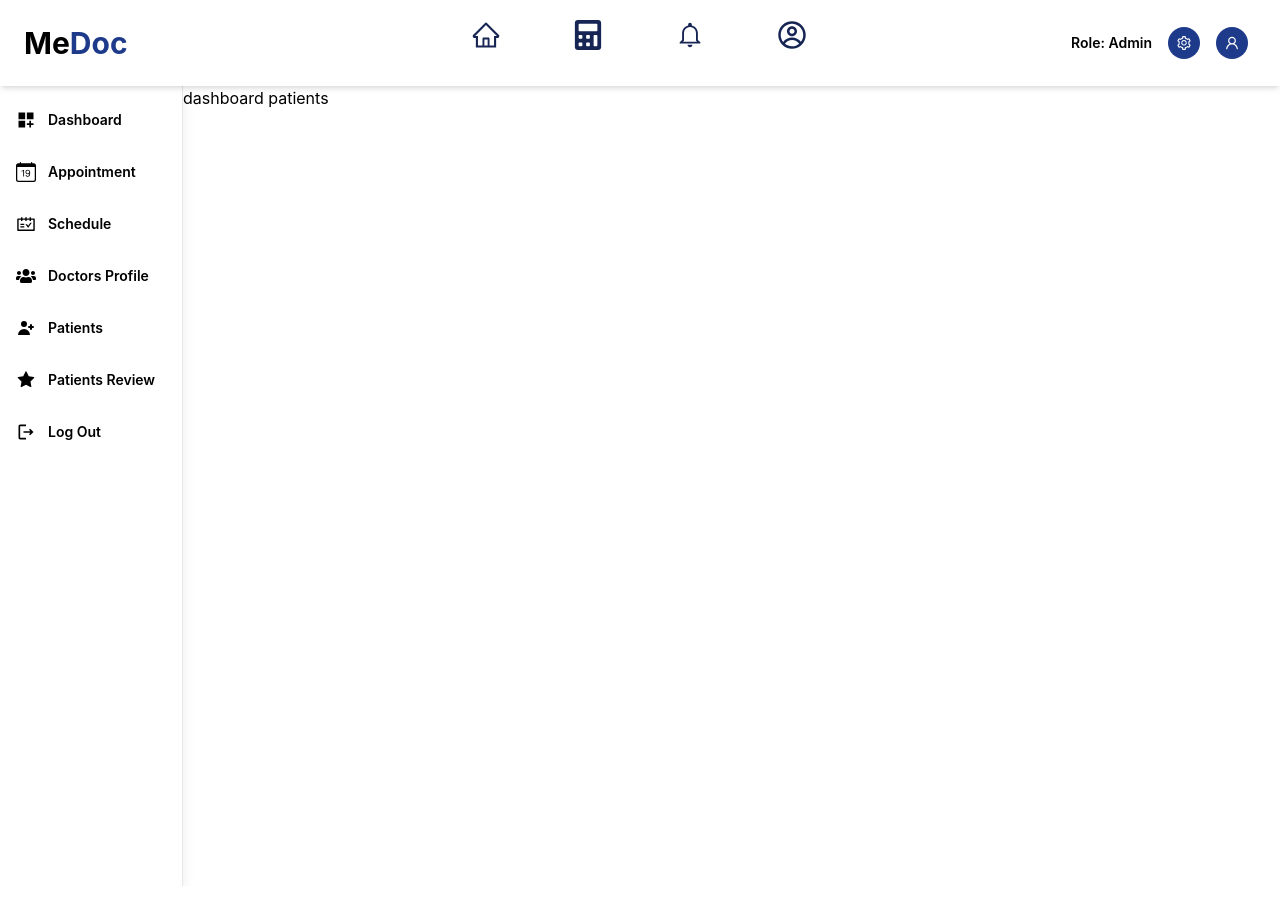
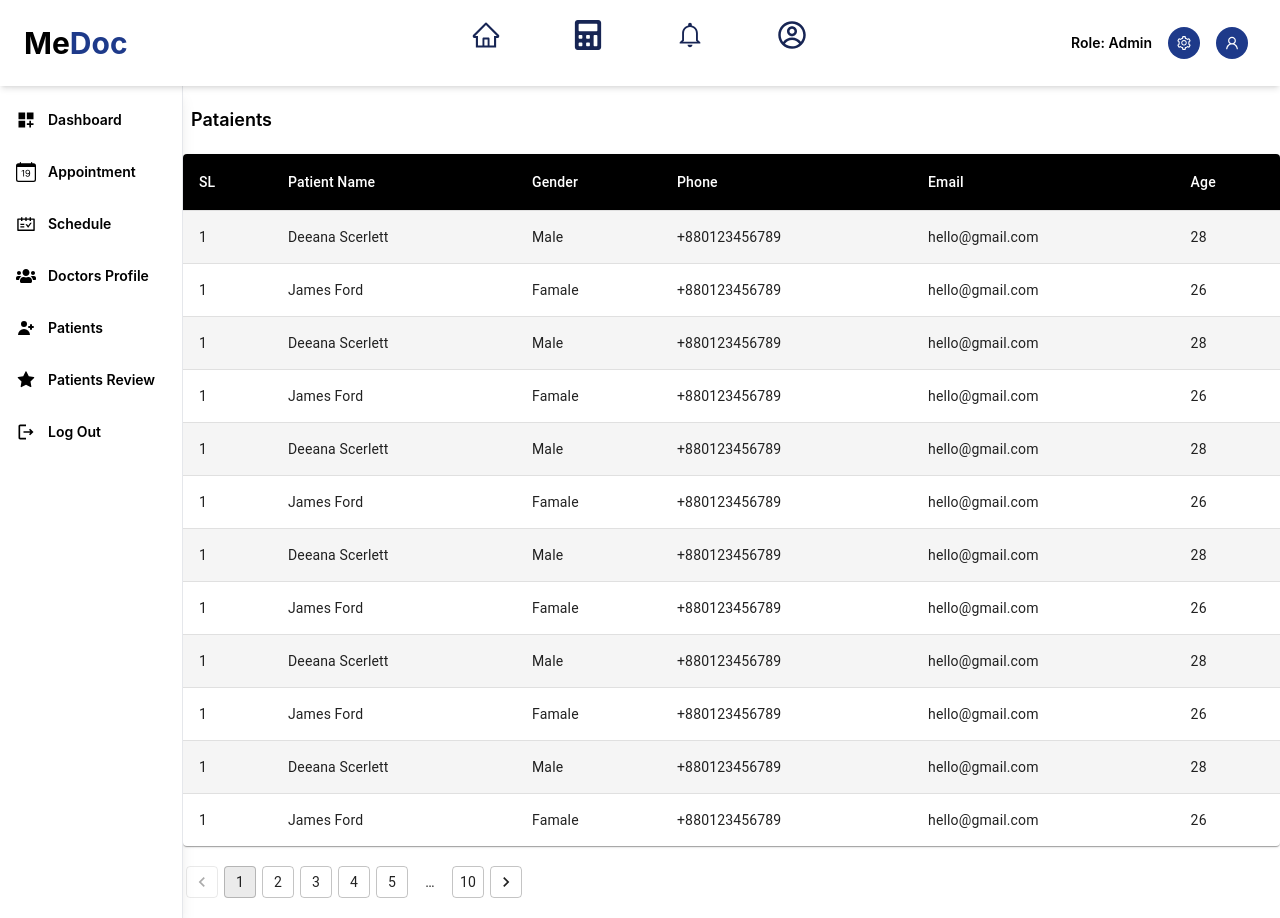
Before and after one commit to Ranagithubrr/hospital, a React (Create React App) app: page /patients in a window 1280 px wide. Before the commit the page ends 886 px from the top, so only its background shows below. Built offline with nearby package versions, Linux system fonts and the light colour scheme.

Commit message:
review & other page updated

```diff
--- /dev/null
+++ b/src/components/dashboard/pateints/Pataientstable.jsx
@@ -0,0 +1,90 @@
+import * as React from 'react';
+import { styled } from '@mui/material/styles';
+import Table from '@mui/material/Table';
+import TableBody from '@mui/material/TableBody';
+import TableCell, { tableCellClasses } from '@mui/material/TableCell';
+import TableContainer from '@mui/material/TableContainer';
+import TableHead from '@mui/material/TableHead';
+import TableRow from '@mui/material/TableRow';
+import Paper from '@mui/material/Paper';
+import { ThemeProvider, createTheme } from '@mui/material/styles';
+
+const StyledTableCell = styled(TableCell)(({ theme }) => ({
+    [`&.${tableCellClasses.head}`]: {
+        backgroundColor: theme.palette.common.black,
+        color: theme.palette.common.white,
+    },
+    [`&.${tableCellClasses.body}`]: {
+        fontSize: 14,
+    },
+}));
+
+const StyledTableRow = styled(TableRow)(({ theme }) => ({
+    '&:nth-of-type(odd)': {
+        backgroundColor: theme.palette.action.hover,
+    },
+    // hide last border
+    '&:last-child td, &:last-child th': {
+        border: 0,
+    },
+}));
+
+function createData(name, calories, fat, carbs, protein) {
+    return { name, calories, fat, carbs, protein };
+}
+
+const rows = [
+    createData('Deeana Scerlett', 'Male', '+880123456789', 'hello@gmail.com', '28'),
+    createData('James Ford', 'Famale', '+880123456789', 'hello@gmail.com', '26'),
+    createData('Deeana Scerlett', 'Male', '+880123456789', 'hello@gmail.com', '28'),
+    createData('James Ford', 'Famale', '+880123456789', 'hello@gmail.com', '26'),
+    createData('Deeana Scerlett', 'Male', '+880123456789', 'hello@gmail.com', '28'),
+    createData('James Ford', 'Famale', '+880123456789', 'hello@gmail.com', '26'),
+    createData('Deeana Scerlett', 'Male', '+880123456789', 'hello@gmail.com', '28'),
+    createData('James Ford', 'Famale', '+880123456789', 'hello@gmail.com', '26'),
+    createData('Deeana Scerlett', 'Male', '+880123456789', 'hello@gmail.com', '28'),
+    createData('James Ford', 'Famale', '+880123456789', 'hello@gmail.com', '26'),
+    createData('Deeana Scerlett', 'Male', '+880123456789', 'hello@gmail.com', '28'),
+    createData('James Ford', 'Famale', '+880123456789', 'hello@gmail.com', '26'),
+];
+
+const darkTheme = createTheme({
+    palette: {
+        mode: 'light',
+    },
+});
+
+export default function Pataientstable() {
+    return (
+        <ThemeProvider theme={darkTheme}>
+            <TableContainer component={Paper}>
+                <Table sx={{ minWidth: 700 }} aria-label="customized table">
+                    <TableHead>
+                        <TableRow>
+                            <StyledTableCell>SL</StyledTableCell>
+                            <StyledTableCell>Patient Name</StyledTableCell>
+                            <StyledTableCell align="left">Gender</StyledTableCell>
+                            <StyledTableCell align="left">Phone</StyledTableCell>
+                            <StyledTableCell align="left">Email</StyledTableCell>
+                            <StyledTableCell align="left">Age</StyledTableCell>
+                        </TableRow>
+                    </TableHead>
+                    <TableBody>
+                        {rows.map((row) => (
+                            <StyledTableRow key={row.name}>
+                                <StyledTableCell align="left">1</StyledTableCell>
+                                <StyledTableCell component="th" scope="row">
+                                    {row.name}
+                                </StyledTableCell>
+                                <StyledTableCell align="left">{row.calories}</StyledTableCell>
+                                <StyledTableCell align="left">{row.fat}</StyledTableCell>
+                                <StyledTableCell align="left">{row.carbs}</StyledTableCell>
+                                <StyledTableCell align="left">{row.protein}</StyledTableCell>
+                            </StyledTableRow>
+                        ))}
+                    </TableBody>
+                </Table>
+            </TableContainer>
+        </ThemeProvider>
+    );
+}
--- a/src/components/dashboard/pateints/Patients.jsx
+++ b/src/components/dashboard/pateints/Patients.jsx
@@ -1,9 +1,15 @@
 import React from 'react';
+import Pataientstable from './Pataientstable';
+import { Pagination } from '@mui/material';
 
 const Patients = () => {
     return (
         <div>
-            dashboard patients
+            <h4 className='font-semibold text-lg pl-2 my-5'>Pataients</h4>
+            <Pataientstable />
+            <div className='my-5'>
+                <Pagination count={10} variant="outlined" shape="rounded" />
+            </div>
         </div>
     );
 };
--- a/src/components/dashboard/review/Review.jsx
+++ b/src/components/dashboard/review/Review.jsx
@@ -1,9 +1,34 @@
-import React from 'react';
+import React, { useState } from 'react';
+import Rating from '@mui/material/Rating';
+import Singlereview from './Singlereview';
+import { Pagination } from '@mui/material';
 
 const Review = () => {
+    const [value, setValue] = useState(4.6);
     return (
-        <div>
-            dashboard review
+        <div className='pl-10 pt-5'>
+            <h4 className='font-semibold text-xl'>Reviews</h4>
+            <div className='flex justify-between w-1/3 my-4'>
+                <div>
+                    <span className='block font-semibold'>Total Reviews</span>
+                    <span className='block font-semibold text-4xl'>360</span>
+                </div>
+                <div>
+                    <span className='block font-semibold'>Average Rating</span>
+                    <span className='font-semibold text-4xl mr-2'>4.9</span>
+                    <Rating name="read-only" value={value} readOnly precision={0.1}/>
+                </div>
+            </div>
+
+            <Singlereview />
+            <Singlereview />
+            <Singlereview />
+            <Singlereview />
+            <Singlereview />
+
+            <div className='my-5'>
+            <Pagination count={10} variant="outlined" shape="rounded" />
+            </div>
         </div>
     );
 };
--- /dev/null
+++ b/src/components/dashboard/review/Singlereview.jsx
@@ -0,0 +1,30 @@
+import React from 'react';
+import Avatar from '../../../img/docc.png';
+import Rating from '@mui/material/Rating';
+
+const Singlereview = () => {
+    return (
+        <div className='flex my-10'>
+            <div>
+                <img src={Avatar} alt="profile img" className='h-20 w-20 bg-gray-300 rounded' />
+            </div>
+            <div className='w-56 p-2'>
+                <h4 className='font-semibold m-0 p-0'>Masud Rana</h4>
+                <span className='text-sm text-gray-500 block'>Doctor: Dr. Dinesh Roy</span>
+                <span className='text-sm text-gray-500 block'>Case: Headeache</span>
+
+            </div>
+            <div className='ml-2 w-6/12'>
+                <div className='flex items-center'>
+                    <Rating name="read-only" value={5} readOnly precision={0.1} />
+                    <span className='text-sm font-semibold text-gray-500 ml-2'>24/08/2023</span>
+                </div>
+                <div>
+                    <p>Lorem, ipsum dolor sit amet consectetur adipisicing elit. Ullam labore animi nesciunt mollitia delectus, accusamus error earum molestias voluptatum natus.</p>
+                </div>
+            </div>
+        </div>
+    )
+}
+
+export default Singlereview
--- a/src/pages/Appointment/Appointment.jsx
+++ b/src/pages/Appointment/Appointment.jsx
@@ -1,11 +1,15 @@
 import React from 'react';
 import AppointmentTable from './AppointmentTable';
+import { Pagination } from '@mui/material';
 
 const Appointment = () => {
     return (
         <div>
             <h4 className='font-semibold my-5 pl-2'>Appoinments</h4>
             <AppointmentTable />
+            <div className='my-5'>
+                <Pagination count={10} variant="outlined" shape="rounded" />
+            </div>
         </div>
     );
 };
--- /dev/null
+++ b/src/pages/Notifications/Notification/Notification.jsx
@@ -0,0 +1,15 @@
+import React from 'react'
+
+const Notification = () => {
+    return (
+        <div className='bg-blue-100 p-4 rounded my-2'>
+            <h4 className='font-semibold'>Notification title</h4>
+            <div className='flex justify-between'>
+                <p className='text-sm text-gray-700 text-justify pr-4'>Notification descriptions! </p>
+                <span className='text-sm font-semibold'>23/08/2023 at 11:30 AM</span>
+            </div>
+        </div>
+    )
+}
+
+export default Notification
--- a/src/pages/Notifications/Notifications.jsx
+++ b/src/pages/Notifications/Notifications.jsx
@@ -1,8 +1,14 @@
 import React from 'react'
+import Notification from './Notification/Notification'
 
 const Notifications = () => {
   return (
-    <div>No Notification yet !</div>
+    <div className='w-1/2 m-auto'>
+      <h4 className='font-semibold text-xl m-3 ml-0'>Notifications</h4>
+      <Notification />
+      <Notification />
+      <Notification />
+    </div>
   )
 }
 
```
